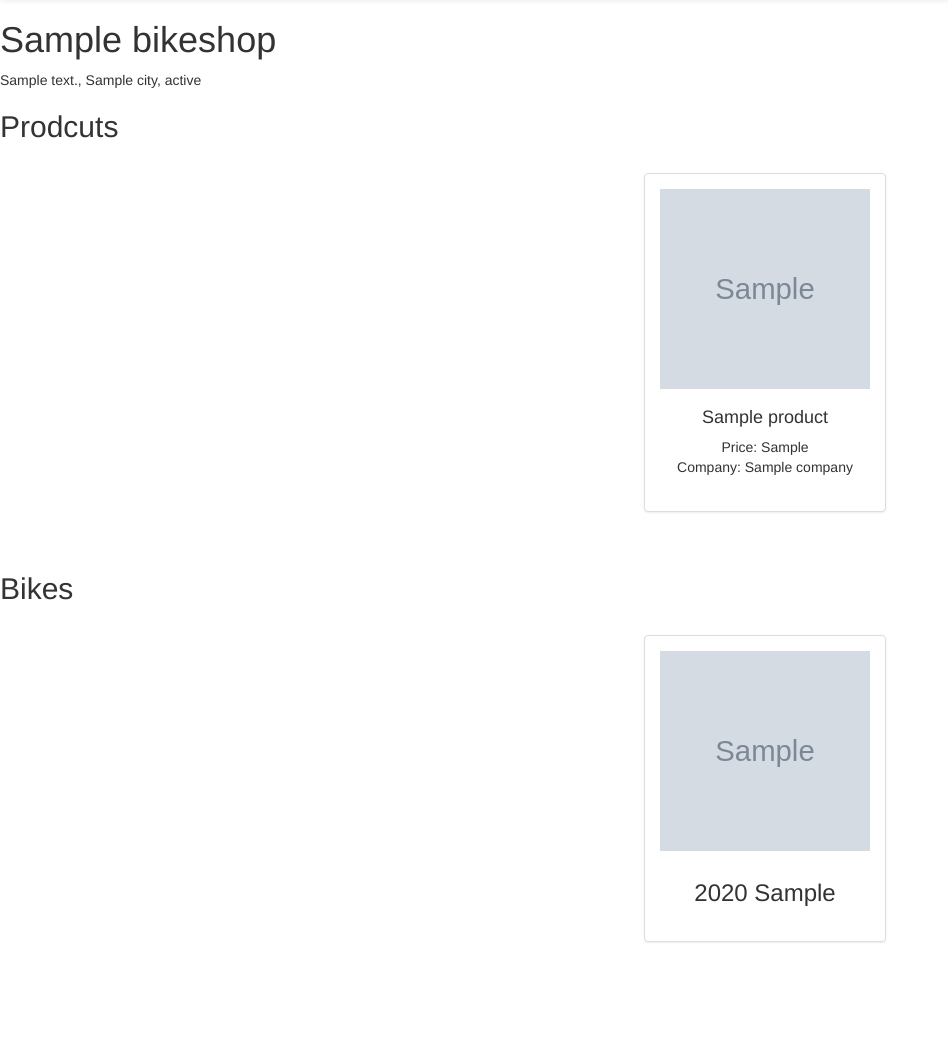
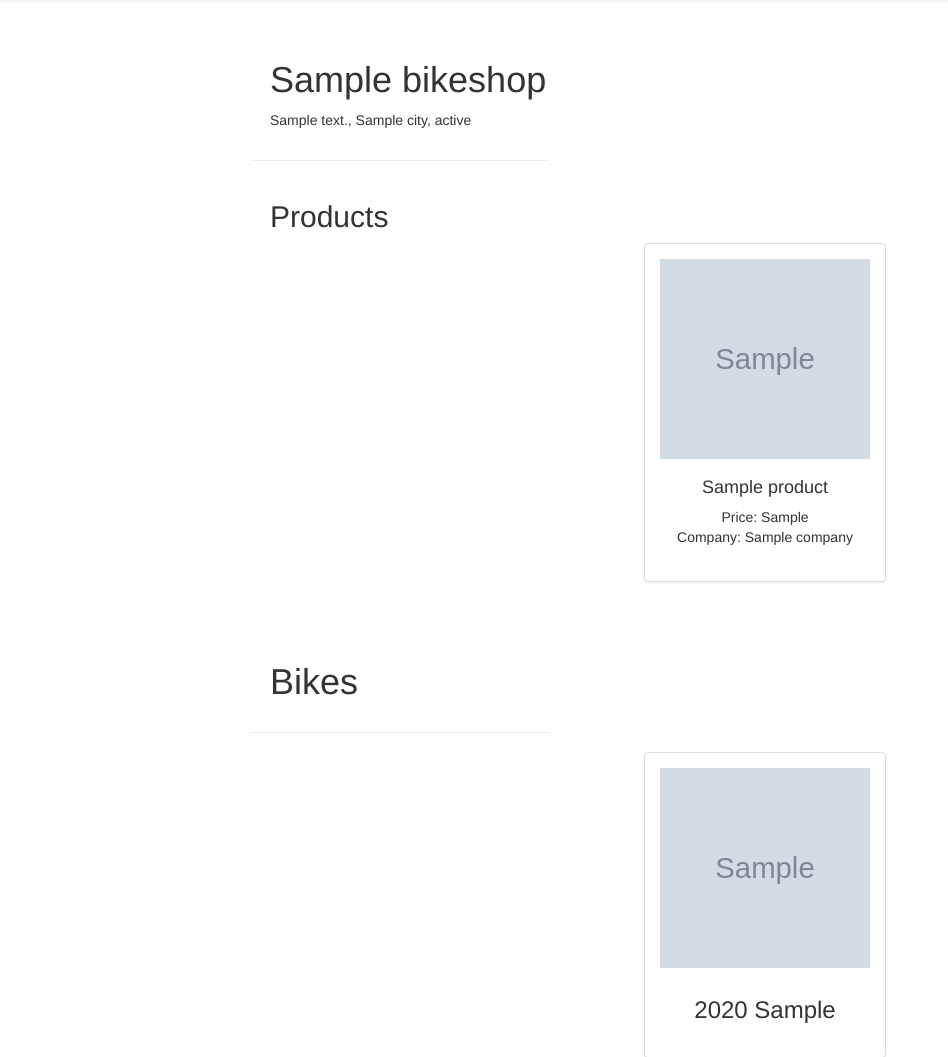
Before and after one commit to jacobmoldrup/CIS526FinalProject, a Django app: page /view_shop_items/1/ in a window 1280 px wide. Shown: the part 51-1108 px from the top of the page, without its empty margins (0-948 px from the left). Run offline with Django 3.2, Linux system fonts and the light colour scheme; tables that the repository leaves empty hold one stand-in row (values such as "Sample post"); grey boxes marked "Sample" are stand-in pictures; some libraries are stand-ins or nearby versions.

Commit message:
fixed bikeshop bikes/products views

```diff
--- a/BikeShop/templates/pages/shopBikes.html
+++ b/BikeShop/templates/pages/shopBikes.html
@@ -8,18 +8,18 @@
 
 {% block content %}
 
-    <div>
+
+     <div id="page-content-wrapper">
         <h1>{{ shop.0.NAME}}</h1>
         <p>
             {{ shop.0.ADDR }},
             {{ shop.0.CITY }},
             {{ shop.0.STATE }}
         </p>
-
-    </div>
-
-    <h2>Prodcuts</h2>
-     <div id="page-content-wrapper">
+        <hr id="title-line">
+        <br>
+        <br>
+        <h2>Products</h2>
         <div id="card-container">
             <div class="row">
                 {% for product in products %}
@@ -40,9 +40,12 @@
             </div>
         </div>
     </div>
-    <h2>Bikes</h2>
 
     <div id="page-content-wrapper">
+        <h1>Bikes</h1>
+        <hr id="title-line">
+        <br>
+        <br>
         <div id="card-container">
             <div class="row">
                 {% for bike in bikes %}
```
